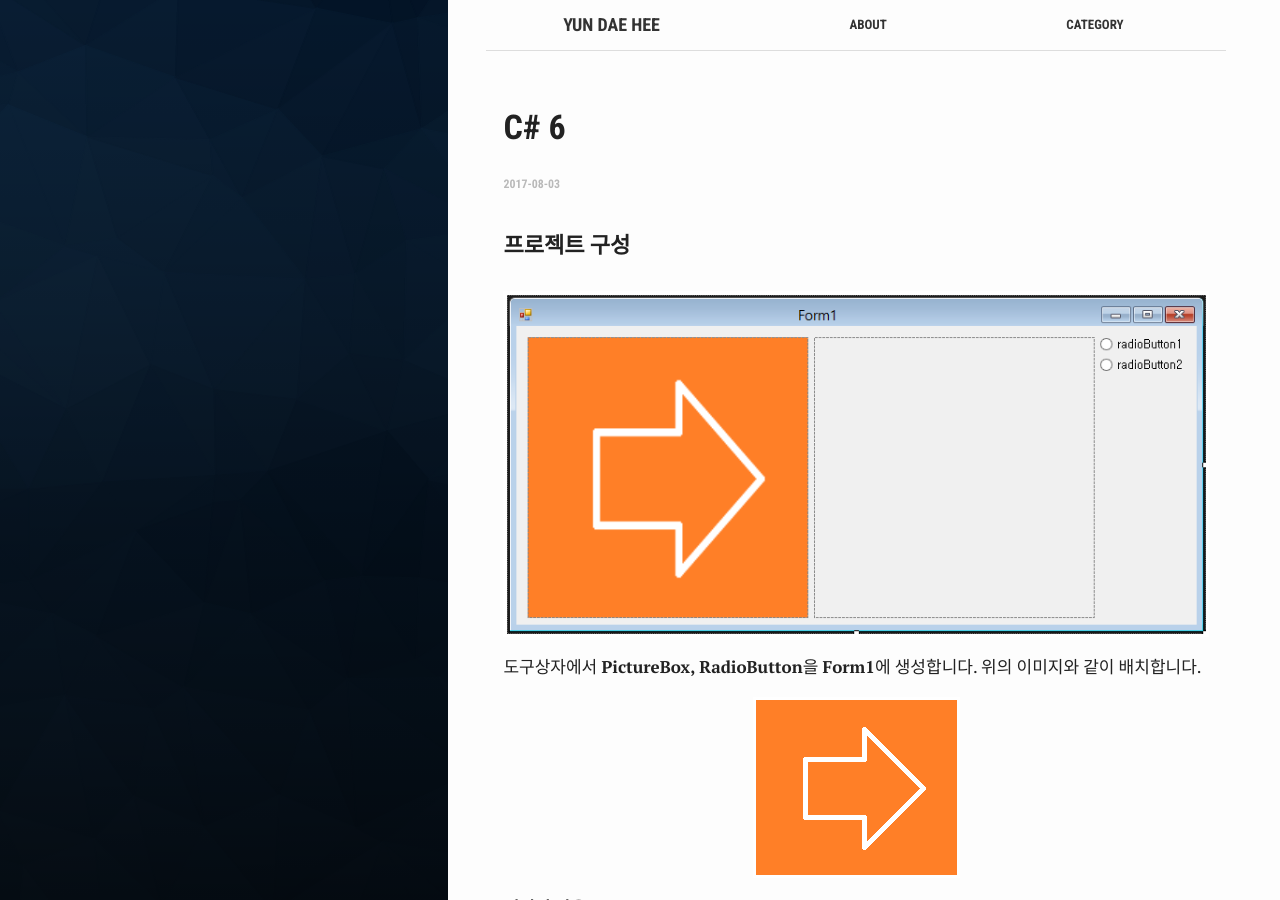
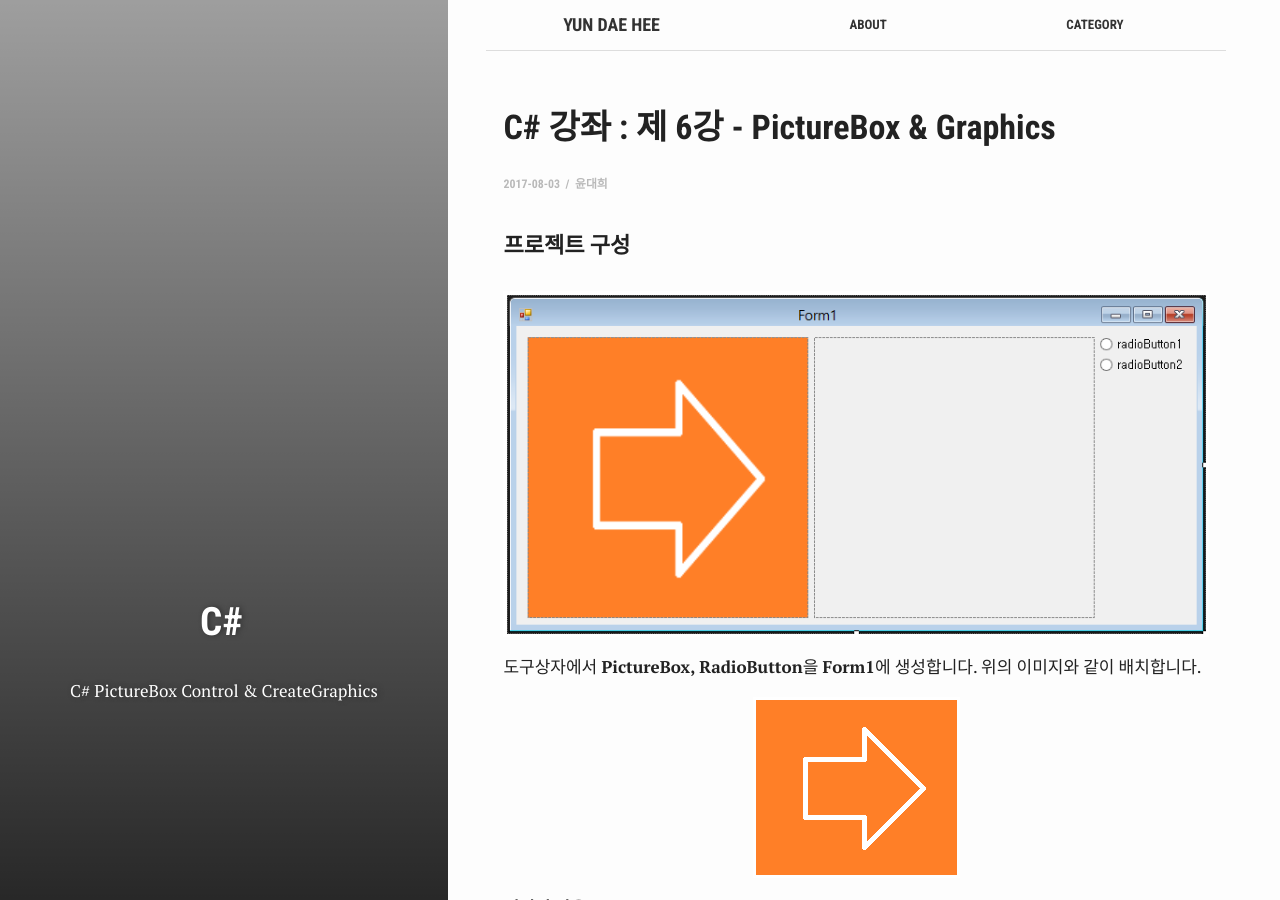
Before and after one commit to test076923/076923.github.io, a Jekyll site: the page built from _posts/2017-08-03-C#-6.md, in a window 1280 px wide and 900 px high. Built offline with Jekyll 4.4.1, drawn with Linux system fonts in a browser that asks for light colours; our own code applies the rules of GitHub Pages for plain Markdown files.

Commit message:
Update 2017-08-03-C#-6.md

```diff
--- a/_posts/2017-08-03-C#-6.md
+++ b/_posts/2017-08-03-C#-6.md
@@ -1,3 +1,15 @@
+---
+bg: "Clogo.jpg"
+layout: post
+title:  "C# 강좌 : 제 6강 - PictureBox & Graphics"
+crawlertitle: "C# 강좌 : 제 6강 - PictureBox & Graphics"
+summary: "C# PictureBox Control & CreateGraphics"
+date: 2017-08-03
+categories: posts
+tags: ['C#']
+author: 윤대희
+---
+
 
 #### 프로젝트 구성 ####
 
```
